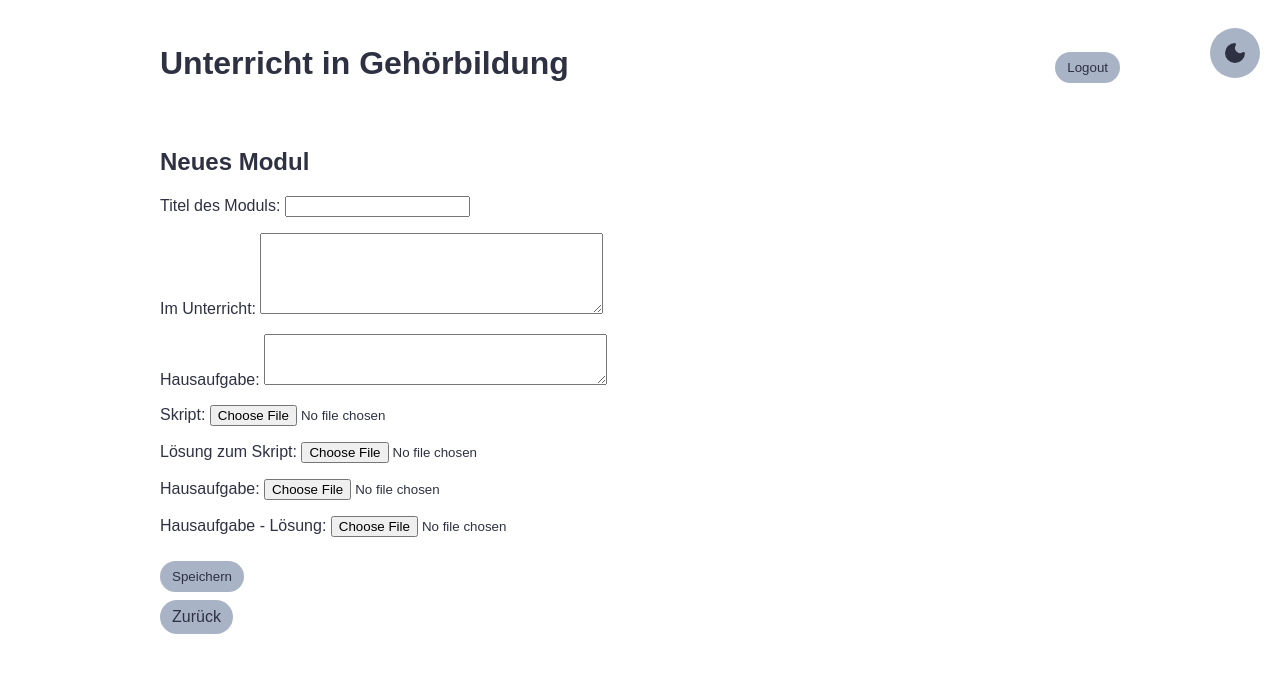
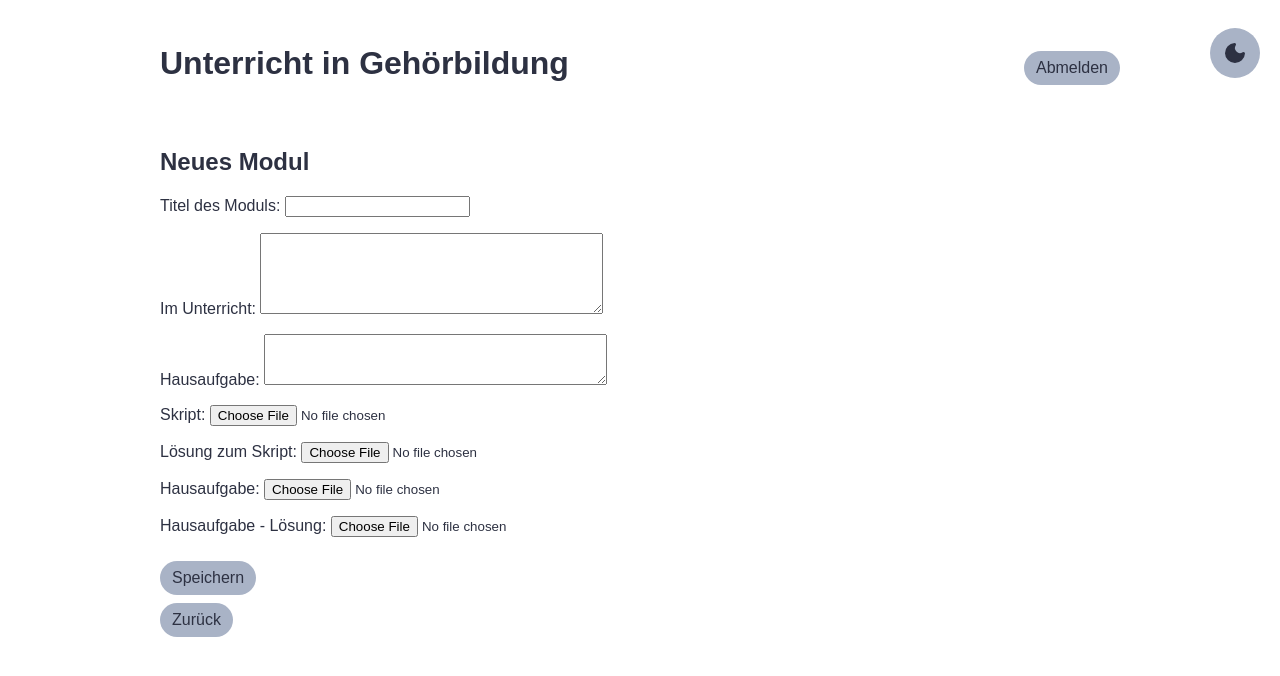
Before and after one commit to liga-auguste/aural-learning-platform, a Django app: page /entries/new/ in a window 1280 px wide. Shown: the top 676 px of the page. Run offline with Django 5.2, Linux system fonts and the light colour scheme; the visitor is signed in with stand-in values (Sample User, id 1); some web fonts are replaced.

Commit message:
button hover issue fixed; input, button and link - stylings adjusted

```diff
--- a/diary/settings.py
+++ b/diary/settings.py
@@ -129,3 +129,6 @@ LOGIN_REDIRECT_URL = '/'
 LOGOUT_REDIRECT_URL = '/'
 
 TAGGIT_CASE_INSENSITIVE = True
+
+MEDIA_URL = '/media/'
+MEDIA_ROOT = BASE_DIR / 'media'
--- a/diary/urls.py
+++ b/diary/urls.py
@@ -15,6 +15,8 @@ Including another URLconf
     2. Add a URL to urlpatterns:  path('blog/', include('blog.urls'))
 """
 
+from django.conf import settings
+from django.conf.urls.static import static
 from django.contrib import admin
 from django.urls import path, include
 
--- a/modules/static/css/style.css
+++ b/modules/static/css/style.css
@@ -1,15 +1,15 @@
 :root {
   --bcg-col: white;
   --text-color: #2d3142;
-  --lecture-bcg: #EBEBEB;
+  --lecture-bcg: #ebebeb;
   --btn-hover: #ef8354;
   --btn: #a9b3c6;
   --lecture-hover: #dadfe7;
-  --tags: #C1CBD7;
+  --tags: #c1cbd7;
 }
 
 .darkmode {
-  --bcg-col: #1F1F1F;
+  --bcg-col: #1f1f1f;
   --text-color: rgb(193, 194, 198);
   --lecture-bcg: #3c3c3f;
   --btn-hover: #be4f1f;
@@ -78,7 +78,6 @@ body {
   font-size: 1.25rem;
 }
 
-
 /* Stylings body */
 .lectures-container {
   display: grid;
@@ -103,7 +102,9 @@ body {
 
 /* Button general styling */
 
-button, .btn {
+button,
+a.btn,
+input.btn {
   margin-top: 0.5rem;
   border: none;
   background-color: var(--btn);
@@ -113,10 +114,13 @@ button, .btn {
   border-radius: 20px;
   padding: 0.5rem 0.75rem;
   font-family: inherit;
+  font-size: 1rem;
   display: inline-block;
 }
 
-button:hover, .btn:hover {
+button:hover,
+a.btn:hover,
+input.btn:hover {
   background-color: var(--btn-hover);
   transform: scale(1.05);
 }
@@ -127,7 +131,7 @@ button:hover, .btn:hover {
 }
 
 .svg {
-  color: var(--text-color)
+  color: var(--text-color);
 }
 
 .add-module-btn {
@@ -138,11 +142,11 @@ button:hover, .btn:hover {
 }
 
 .add-module-btn:visited {
-  color: var(--text-color);   /* visited-Link gleich einfärben */
+  color: var(--text-color); /* visited-Link gleich einfärben */
 }
 
 .add-module-btn:hover {
-  color: var(--btn-hover);    /* beim Hovern leicht abheben */
+  color: var(--btn-hover); /* beim Hovern leicht abheben */
 }
 
 .link-container {
@@ -173,7 +177,6 @@ button:hover, .btn:hover {
 .muted {
   color: #888;
 }
-
 
 /* Input styling */
 
@@ -269,15 +272,14 @@ body.darkmode dialog button {
   transform: scale(1.05);
 }
 
-
-
-
 /* link-button-chaos */
 h1 a,
 h2 a,
 h3 a,
 div a {
-  color: var(--text-color);  /* nimmt automatisch die Light- oder Dark-Variante */
+  color: var(
+    --text-color
+  ); /* nimmt automatisch die Light- oder Dark-Variante */
   text-decoration: none;
 }
 
@@ -287,17 +289,18 @@ h2 a:link,
 h2 a:visited,
 h3 a:link,
 h3 a:visited {
-  color: var(--text-color);  /* keine Browser-Farben */
+  color: var(--text-color); /* keine Browser-Farben */
 }
 
 h1 a:hover,
 h2 a:hover,
-h3 a:hover,
-div a:hover {
-  color: var(--btn-hover);      /* Hover-Farbe aus deiner Palette */
+h3 a:hover {
+  color: var(--btn-hover); /* Hover-Farbe aus deiner Palette */
 }
 
-
+div a:hover:not(.btn) {
+  color: var(--btn-hover);
+}
 
 /* currently not used code */
 
@@ -313,13 +316,11 @@ div a:hover {
 .editable-lecture {
   display: flex;
   justify-content: center; /* horizontal */
-  align-items: center;     /* vertikal */
-  min-height: 200px;       /* Höhe, damit Vertikal-Zentrierung sichtbar ist */
-  flex: 1 1 300px;         /* optional: macht es flexibler beim Layout */
+  align-items: center; /* vertikal */
+  min-height: 200px; /* Höhe, damit Vertikal-Zentrierung sichtbar ist */
+  flex: 1 1 300px; /* optional: macht es flexibler beim Layout */
 }
 
-
-
-.editable-link-container{
+.editable-link-container {
   justify-content: space-between;
 }
--- a/modules/templates/base.html
+++ b/modules/templates/base.html
@@ -18,10 +18,12 @@
             <svg xmlns="http://www.w3.org/2000/svg" width="24" height="24" viewBox="0 0 24 24" fill="none" stroke="currentColor" stroke-width="2" stroke-linecap="round" stroke-linejoin="round" class="lucide lucide-moon-icon lucide-moon"><path d="M20.985 12.486a9 9 0 1 1-9.473-9.472c.405-.022.617.46.402.803a6 6 0 0 0 8.268 8.268c.344-.215.825-.004.803.401"/></svg>
             <svg xmlns="http://www.w3.org/2000/svg" width="24" height="24" viewBox="0 0 24 24" fill="none" stroke="currentColor" stroke-width="2" stroke-linecap="round" stroke-linejoin="round" class="lucide lucide-sun-icon lucide-sun"><circle cx="12" cy="12" r="4"/><path d="M12 2v2"/><path d="M12 20v2"/><path d="m4.93 4.93 1.41 1.41"/><path d="m17.66 17.66 1.41 1.41"/><path d="M2 12h2"/><path d="M20 12h2"/><path d="m6.34 17.66-1.41 1.41"/><path d="m19.07 4.93-1.41 1.41"/></svg>
         </button>
-        <form method="post" action="{% url 'admin:logout' %}">
-        {% csrf_token %}
-        <input class="btn" type="submit" value="Logout" />
-    </form>
+        <div>
+            <form method="post" action="{% url 'admin:logout' %}">
+                {% csrf_token %}
+                <input class="btn" type="submit" value="Abmelden" />
+            </form>
+        </div>
     </header>
 
     {% if messages %}
--- a/modules/templates/modules/entry_detail.html
+++ b/modules/templates/modules/entry_detail.html
@@ -13,7 +13,7 @@
   {% endfor %}
 </div>
 {{object.pdf_1}}
-<a href="{% url 'modules:object'}"
+<a href="{% url 'modules:object'}"></a>
 <p>
   <a class="btn" href="{% url 'modules:entry_update' object.pk %}">Bearbeiten</a>
   <a class="btn" href="{% url 'modules:entry_delete' object.pk %}">Löschen</a>
```
Also changed, not shown: 3 other files.
